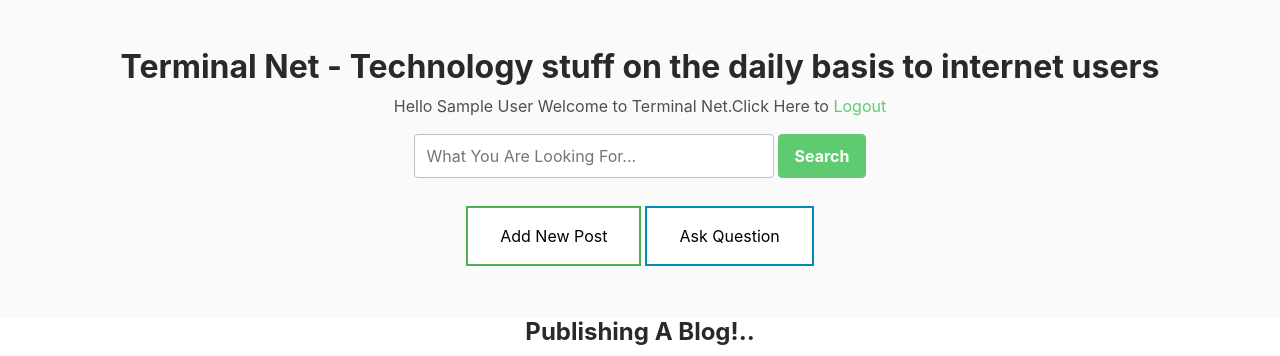
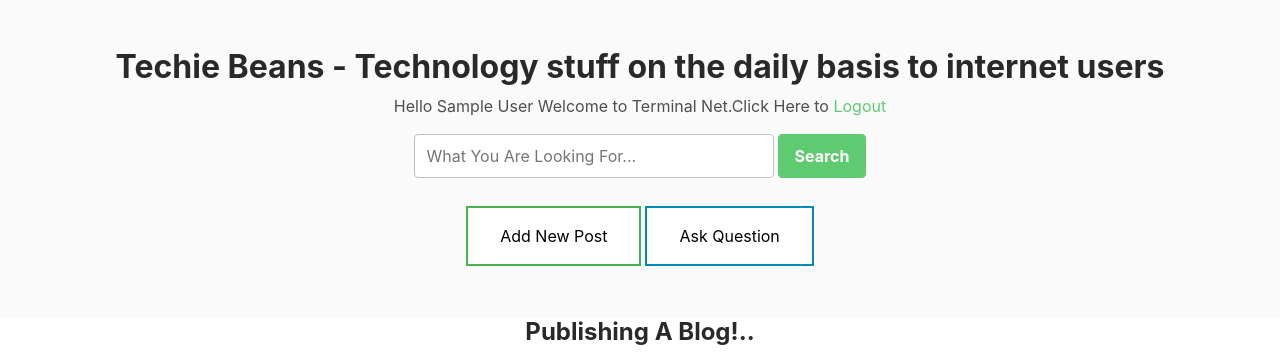
Before and after one commit to nsnambiar/finalproject9, a Flask app: page /new-post in a window 1280 px wide. Shown: the top 356 px of the page. Run offline with Flask 2, Linux system fonts and the light colour scheme; the visitor is signed in with stand-in values (Sample User, id 1); data comes from the database, SQL or seed files in the repository; some libraries are stand-ins or nearby versions.

Commit message:
Update header.html

```diff
--- a/templates/header.html
+++ b/templates/header.html
@@ -20,7 +20,7 @@
 	    <section class="cta-section theme-bg-light py-5">
 
 		    <div class="container text-center">
-                <a href="{{url_for('start')}}"><h2 class="heading">Terminal Net - Technology stuff on the daily basis to internet users</h2></a>
+                <a href="{{url_for('start')}}"><h2 class="heading">Techie Beans - Technology stuff on the daily basis to internet users</h2></a>
                 {% if current_user.name %}
 			    <div class="intro">Hello {{current_user.name}} Welcome to Terminal Net.Click Here to <a href="{{url_for('logout')}}">Logout</a></div>
                  {% else %}
```
